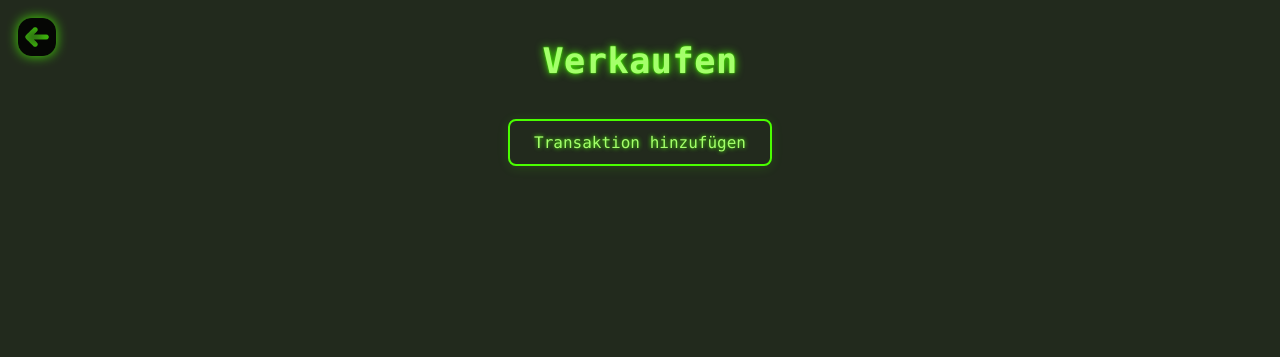
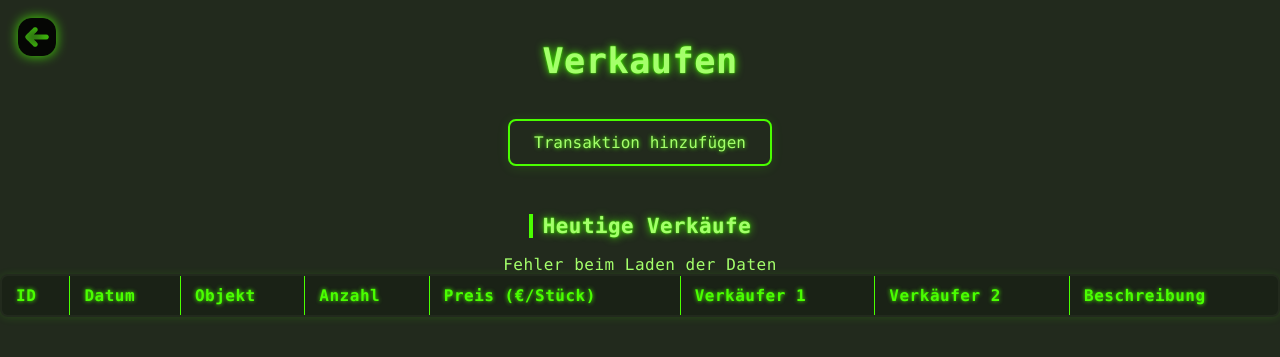
Before and after one commit to Samimimim/Schueler-Firma, a Flask app: template app/templates/admin/sell.html in a window 1280 px wide. Shown: the top 357 px of the page. Run offline with Flask 3, Linux system fonts and the light colour scheme; the template is opened without the code that fills it, so the values that code supplies are empty; parts of the project's set-up code (start-up, migrations or seed data) failed here and were passed over.

Commit message:
Seite "Sells" zeigt nun aktuelle Verkäufe an

```diff
--- a/app/db.py
+++ b/app/db.py
@@ -175,6 +175,24 @@
             return jsonify(dict(item))
         return jsonify({"error": "Item nicht gefunden"}), 404
 
+def get_todays_sales():
+    today = datetime.date.today().isoformat()
+    with get_db() as conn:
+        cursor = conn.cursor()
+        cursor.execute("""
+            SELECT v.id, v.anzahl, v.preisPerPiece, v.date, v.description,
+                   i.name AS objekt_name,
+                   s1.name AS seller1_name,
+                   s2.name AS seller2_name
+            FROM verkaeufe v
+            LEFT JOIN inventar i ON v.objekt_id = i.id
+            LEFT JOIN verkaeufer s1 ON v.seller1_id = s1.id
+            LEFT JOIN verkaeufer s2 ON v.seller2_id = s2.id
+            WHERE date = ?
+        """, (today,))
+        rows = [dict(row) for row in cursor.fetchall()]
+        return jsonify(rows)
+
 def get_quantity(produkt):
     with get_db() as conn:
         cursor = conn.cursor()
--- a/app/main.py
+++ b/app/main.py
@@ -59,6 +59,12 @@
 def get_tables():
     return db.get_tables()
 
+
+#API: Alle aktuellen verkaufe
+@app.route('/api/todaysSales')
+@admin_required
+def get_todays_sales():
+    return db.get_todays_sales()
 
 #Neue Produkt hinzufügen
 @app.route('/api/addProdukt', methods=['POST'])
--- a/app/templates/admin/sell.html
+++ b/app/templates/admin/sell.html
@@ -82,8 +82,52 @@
       <button onclick="closePopup()">Abbrechen</button>
       <p id="status"></p>
     </div>
+    <h2>Heutige Verkäufe</h2>
+    <table id="data-table">
+      <thead>
+        <tr>
+          <th>ID</th>
+          <th>Datum</th>
+          <th>Objekt</th>
+          <th>Anzahl</th>
+          <th>Preis (€/Stück)</th>
+          <th>Verkäufer 1</th>
+          <th>Verkäufer 2</th>
+          <th>Beschreibung</th>
+        </tr>
+      </thead>
+      <tbody></tbody>
+      <div id="error"></div>
+    </table>
+    <script>
+      fetch("/api/todaysSales")
+        .then((response) => {
+          if (!response.ok) {
+            throw new Error("Fehler beim Laden der Daten");
+          }
+          return response.json();
+        })
+        .then((data) => {
+          const tbody = document.querySelector("#data-table tbody");
+          data.forEach((entry) => {
+            const row = document.createElement("tr");
+            row.innerHTML = `
+            <td>${entry.id}</td>
+            <td>${entry.date}</td>
+            <td>${entry.objekt_name}</td>
+            <td>${entry.anzahl}</td>
+            <td>${entry.preisPerPiece} €</td>
+            <td>${entry.seller1_name}</td>
+            <td>${entry.seller2_name}</td>
+            <td>${entry.description || "-"}</td>
+          `;
+            tbody.appendChild(row);
+          });
+        })
+        .catch((error) => {
+          document.getElementById("error").textContent = error.message;
+        });
 
-    <script>
       function openPopup() {
         document.getElementById("popup").style.display = "block";
         document.getElementById("overlay").style.display = "block";
```
Also changed, not shown: db/schüler-firma.db, 1 other file.
